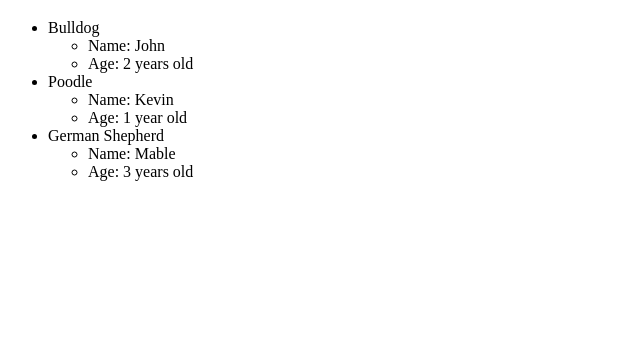
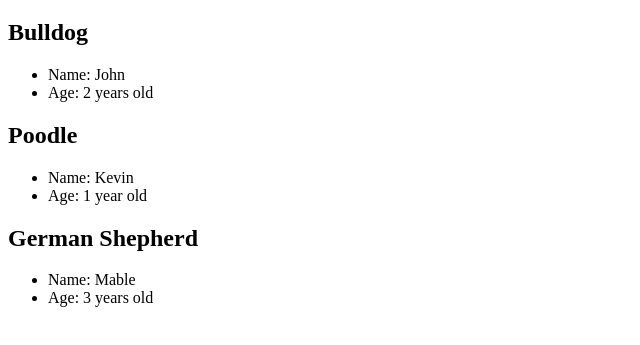
Before and after one commit to ptown-epicodus/pet-website, a plain HTML site: page index.html in a window 1280 px wide. Shown: the part 61-406 px from the top of the page, without its empty margins (0-640 px from the left). Drawn offline with Linux system fonts and the light colour scheme.

Commit message:
switch top-level line items to headers

```diff
--- a/index.html
+++ b/index.html
@@ -7,24 +7,22 @@
 
   <body>
     <h1>Dogs List</h1>
-    <ul>
-      <li>Bulldog</li>
+    <h2>Bulldog</h2>
     <ul>
       <li>Name: John</li>
       <li>Age: 2 years old</li>
     </ul>
 
-      <li>Poodle</li>
+    <h2>Poodle</h2>
     <ul>
       <li>Name: Kevin</li>
       <li>Age: 1 year old</li>
     </ul>
 
-      <li>German Shepherd</li>
+    <h2>German Shepherd</h2>
     <ul>
       <li>Name: Mable</li>
       <li>Age: 3 years old</li>
     </ul>
-    </ul>
   </body>
 </html>
```
Lines whose indentation alone changed are shown as unchanged.
